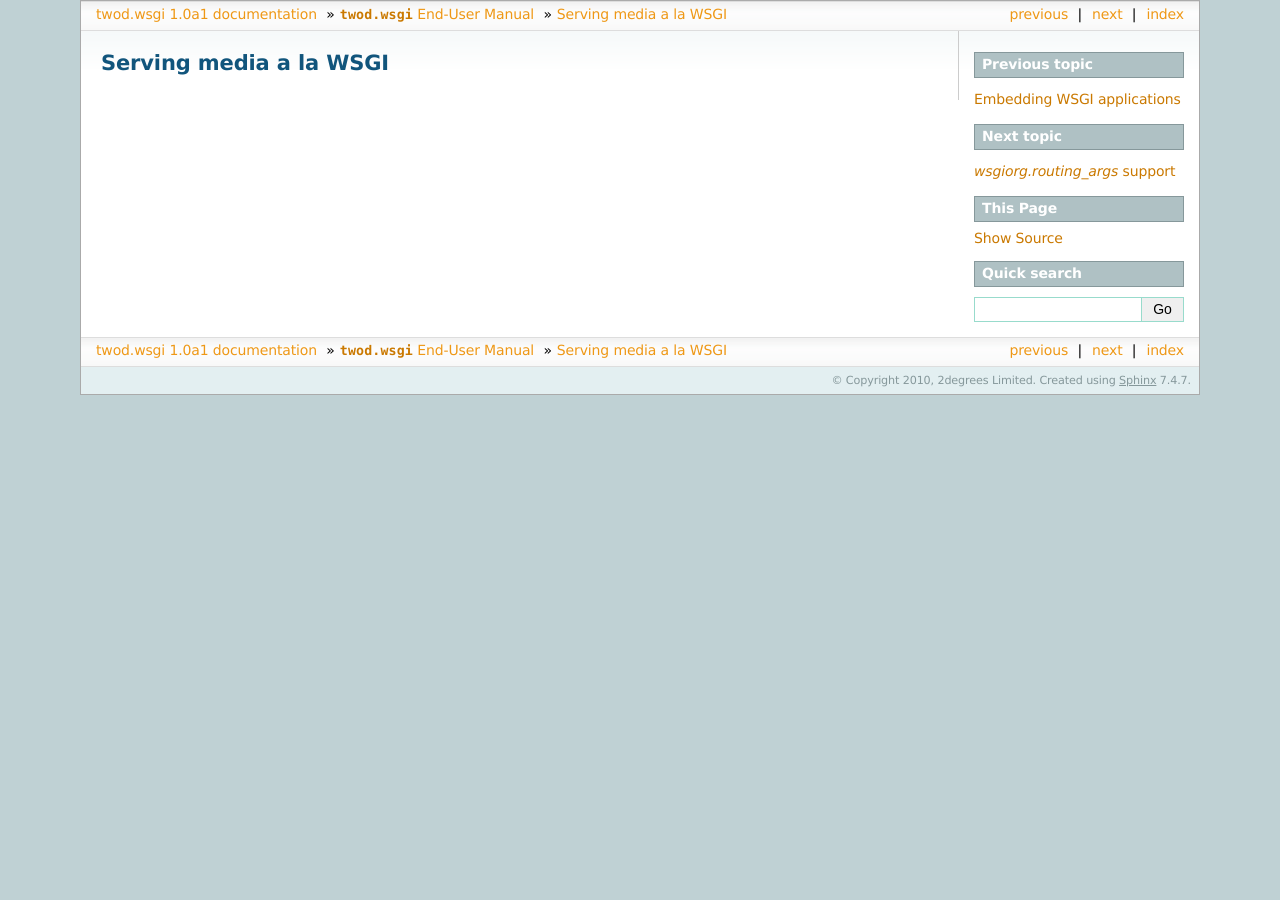
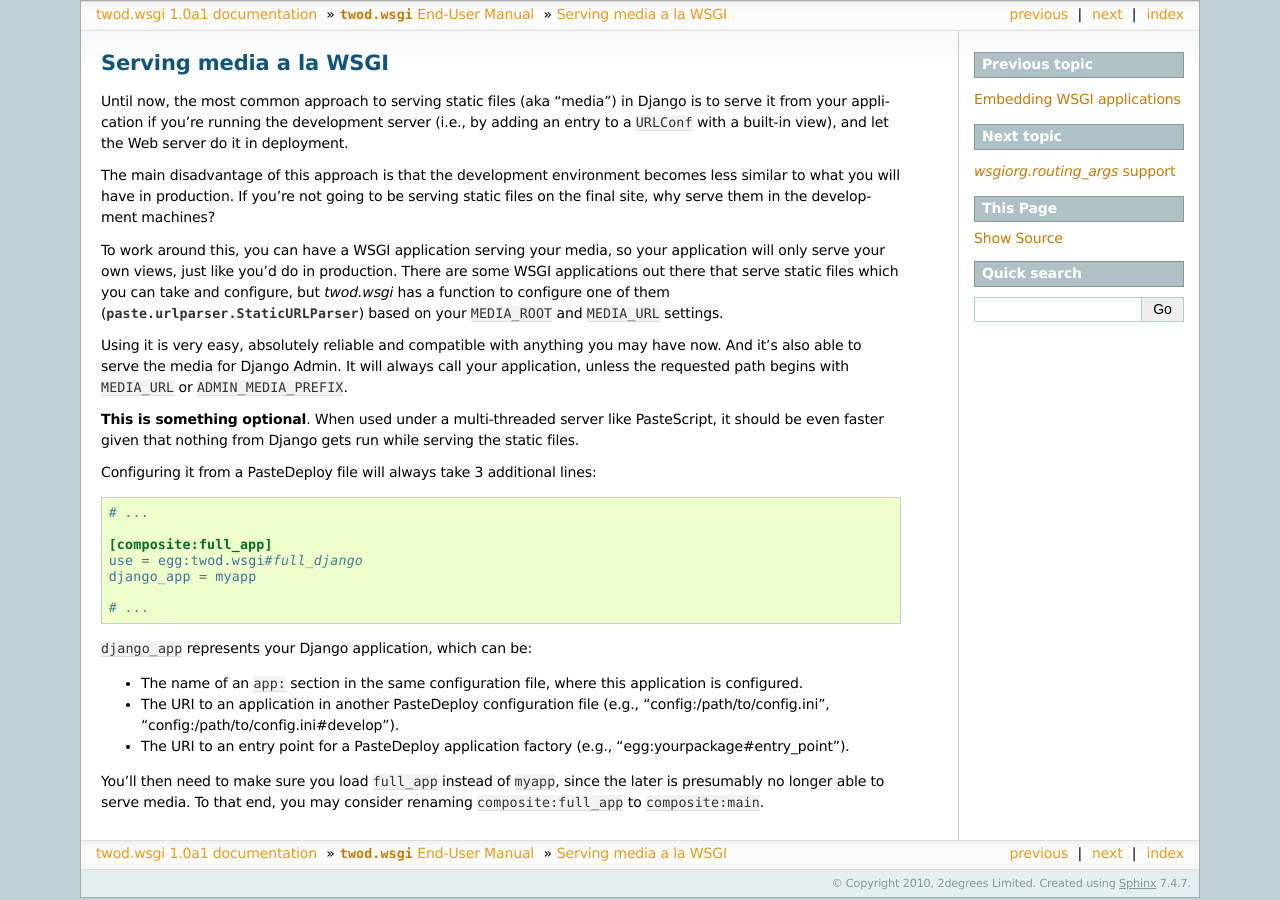
Before and after one commit to 2degrees/django-wsgi, a Sphinx documentation site: the page built from docs/source/manual/media-apps.rst, in a window 1280 px wide. Built offline with Sphinx 7.4.7, drawn with Linux system fonts in a browser that asks for light colours.

Commit message:
Documented how to serve media a la WSGI

```diff
--- a/docs/source/manual/media-apps.rst
+++ b/docs/source/manual/media-apps.rst
@@ -1,3 +1,54 @@
 =======================
 Serving media a la WSGI
 =======================
+
+Until now, the most common approach to serving static files (aka "media") in
+Django is to serve it from your application if you're running the development
+server (i.e., by adding an entry to a ``URLConf`` with a built-in view), and
+let the Web server do it in deployment.
+
+The main disadvantage of this approach is that the development environment
+becomes less similar to what you will have in production. If you're not going
+to be serving static files on the final site, why serve them in the development
+machines?
+
+To work around this, you can have a WSGI application serving your media, so your
+application will only serve your own views, just like you'd do in production.
+There are some WSGI applications out there that serve static files which
+you can take and configure, but *twod.wsgi* has a function to configure one
+of them (:class:`paste.urlparser.StaticURLParser`) based on your ``MEDIA_ROOT``
+and ``MEDIA_URL`` settings.
+
+Using it is very easy, absolutely reliable and compatible with anything you
+may have now. And it's also able to serve the media for Django Admin.
+It will always call your application, unless the requested path begins with
+``MEDIA_URL`` or ``ADMIN_MEDIA_PREFIX``.
+
+**This is something optional**. When used under a multi-threaded server like
+PasteScript, it should be even faster given that nothing from Django gets
+run while serving the static files.
+
+Configuring it from a PasteDeploy file will always take 3 additional lines:
+
+.. code-block:: ini
+
+    # ...
+
+    [composite:full_app]
+    use = egg:twod.wsgi#full_django
+    django_app = myapp
+
+    # ...
+
+``django_app`` represents your Django application, which can be:
+
+- The name of an ``app:`` section in the same configuration file, where this
+  application is configured.
+- The URI to an application in another PasteDeploy configuration file (e.g.,
+  "config:/path/to/config.ini", "config:/path/to/config.ini#develop").
+- The URI to an entry point for a PasteDeploy application factory (e.g.,
+  "egg:yourpackage#entry_point").
+
+You'll then need to make sure you load ``full_app`` instead of ``myapp``, since
+the later is presumably no longer able to serve media. To that end, you may
+consider renaming ``composite:full_app`` to ``composite:main``.
```
